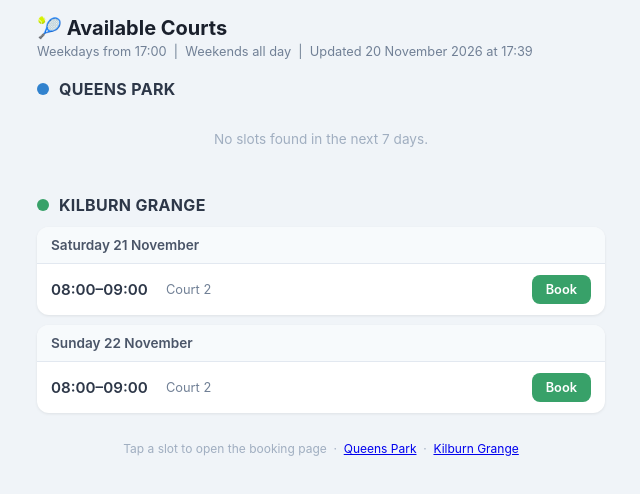
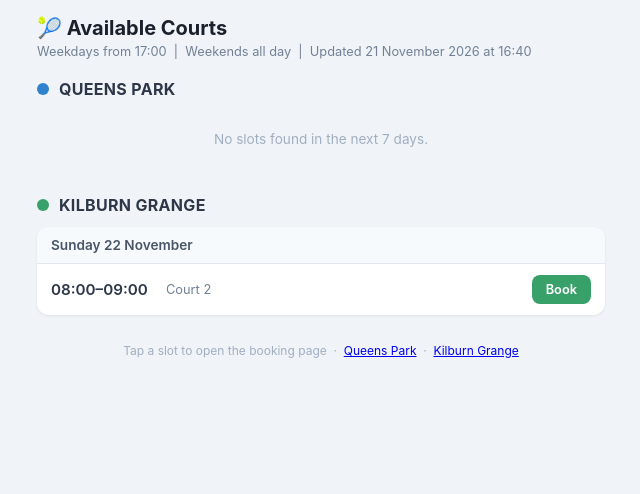
Before and after one commit to Oliver-Picot/tennis-courts, a plain HTML site: page index.html in a window 1280 px wide. Shown: the whole page, without its empty margins (319-959 px from the left). Drawn offline with Linux system fonts and the light colour scheme.

Commit message:
Update court availability 2026-11-21 16:40 UTC

```diff
--- a/index.html
+++ b/index.html
@@ -126,10 +126,9 @@ footer {
 </head>
 <body>
 <h1>🎾 Available Courts</h1>
-<p class="subtitle">Weekdays from 17:00 &nbsp;|&nbsp; Weekends all day &nbsp;|&nbsp; Updated 20 November 2026 at 17:39</p>
+<p class="subtitle">Weekdays from 17:00 &nbsp;|&nbsp; Weekends all day &nbsp;|&nbsp; Updated 21 November 2026 at 16:40</p>
 <section class="venue-section venue-qp"><div class="venue-header"><div class="venue-dot"></div><span class="venue-name">Queens Park</span></div><p class="empty">No slots found in the next 7 days.</p></section>
-<section class="venue-section venue-kg"><div class="venue-header"><div class="venue-dot"></div><span class="venue-name">Kilburn Grange</span></div><div class="day-block"><div class="day-header">Saturday 21 November</div><div class="slot-row"><span class="slot-time">08:00–09:00</span><span class="slot-court">Court 2</span><a class="book-btn" href="https://camdenactive.camden.gov.uk/courses/book.aspx?fdCourseEventId=203&fdDate=21/11/2026&fdTime=08" target="_blank" rel="noopener">Book</a></div></div>
-<div class="day-block"><div class="day-header">Sunday 22 November</div><div class="slot-row"><span class="slot-time">08:00–09:00</span><span class="slot-court">Court 2</span><a class="book-btn" href="https://camdenactive.camden.gov.uk/courses/book.aspx?fdCourseEventId=203&fdDate=22/11/2026&fdTime=08" target="_blank" rel="noopener">Book</a></div></div></section>
+<section class="venue-section venue-kg"><div class="venue-header"><div class="venue-dot"></div><span class="venue-name">Kilburn Grange</span></div><div class="day-block"><div class="day-header">Sunday 22 November</div><div class="slot-row"><span class="slot-time">08:00–09:00</span><span class="slot-court">Court 2</span><a class="book-btn" href="https://camdenactive.camden.gov.uk/courses/book.aspx?fdCourseEventId=203&fdDate=22/11/2026&fdTime=08" target="_blank" rel="noopener">Book</a></div></div></section>
 <footer>Tap a slot to open the booking page &nbsp;·&nbsp; <a href="https://clubspark.lta.org.uk/QueensParkTennisCourts/Booking/BookByDate">Queens Park</a> &nbsp;·&nbsp; <a href="https://camdenactive.camden.gov.uk/courses/detail/178/kilburn-grange-tennis-court-1/">Kilburn Grange</a></footer>
 </body>
 </html>
```
